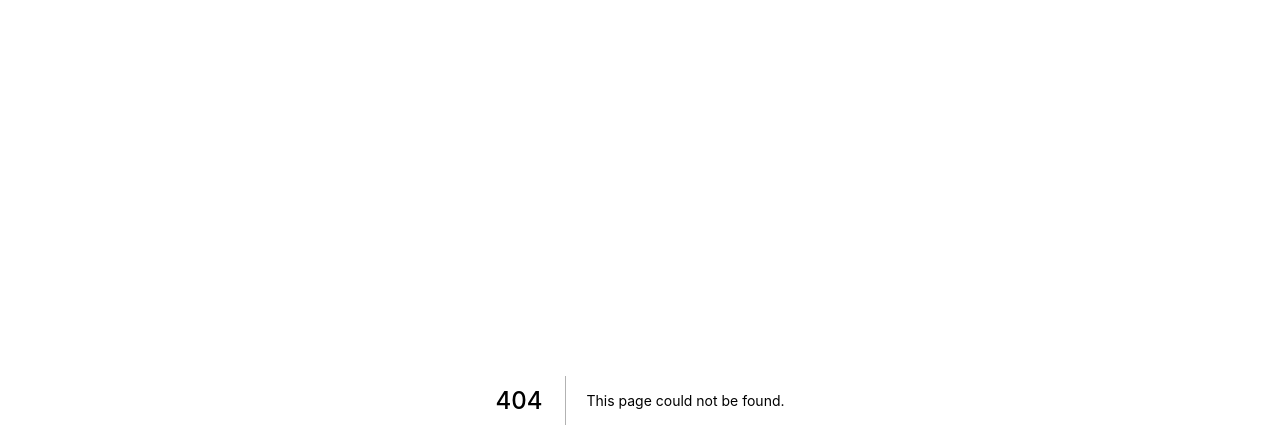
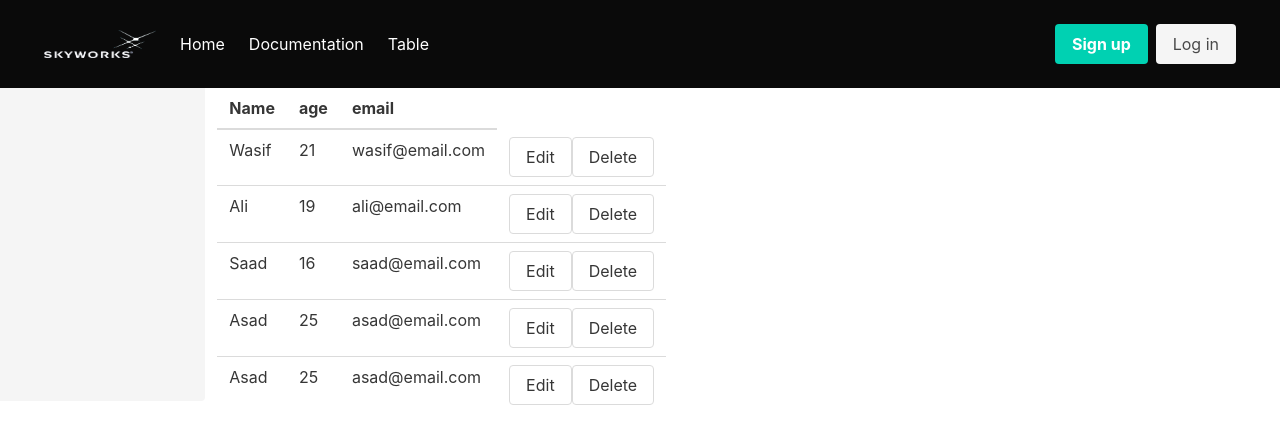
Before and after one commit to ling910520/my-tpm-consumption, a Next.js app: page /table in a window 1280 px wide. Before the commit this address had no page. Shown: the top 448 px of the page. Built offline with nearby package versions, Linux system fonts and the light colour scheme.

Commit message:
useeffect  update table

```diff
--- a/components/navbar.js
+++ b/components/navbar.js
@@ -26,35 +26,14 @@ const [burgerState,setBurgerState]= useState(false);
           </a>
         </Link>
 
-
       <a className="navbar-item" href='###'>
         Documentation
       </a>
-
-      <div className="navbar-item has-dropdown is-hoverable">
-        <a className="navbar-link" href='###'>
-          More
-        </a>
-
-        <div className="navbar-dropdown">
-        <Link href='/about'>
+      <Link href='/table'>
         <a className="navbar-item" >
-            About
+            Table
           </a>
         </Link>
-
-          <a className="navbar-item" href='###'>
-            Jobs
-          </a>
-          <a className="navbar-item" href='###'>
-            Contact
-          </a>
-          <hr className="navbar-divider"/>
-          <a className="navbar-item" href='###'>
-            Report an issue
-          </a>
-        </div>
-      </div>
     </div>
 
     <div className="navbar-end">
--- a/pages/index.js
+++ b/pages/index.js
@@ -1,6 +1,8 @@
-
+import Layout from '../components/Layout'
 const Home = () =>{
-return(<div>test</div>)
+return(
+    <Layout></Layout>
+)
 }
 
 
--- /dev/null
+++ b/pages/table.js
@@ -0,0 +1,61 @@
+import Layout from '../components/Layout'
+import React, { useState,useEffect} from 'react'
+const Table = () =>{
+    const data = [
+        { id: 1, name: 'Wasif', age: 21, email: 'wasif@email.com',address:"178,bukit pelandok,71960,pd,ns,msia" },
+        { id: 2, name: 'Ali', age: 19, email: 'ali@email.com',address:"178,bukit pelandok,71960,pd,ns,msia" },
+        { id: 3, name: 'Saad', age: 16, email: 'saad@email.com',address:"178,bukit pelandok,71960,pd,ns,msia"},
+        { id: 4, name: 'Asad', age: 25, email: 'asad@email.com',address:"178,bukit pelandok,71960,pd,ns,msia"},
+        { id: 5, name: 'Asad', age: 25, email: 'asad@email.com',address:"178,bukit pelandok,71960,pd,ns,msia"}
+        ]
+    const [users, setUsers] = useState(data)
+    const renderTable = ()=>{
+      return users.map((x,index)=>{
+        return (
+        <tr key={index}>
+        <td>{x.name}</td>
+        <td>{x.age}</td>
+        <td>{x.email}</td>
+        <td>
+            <button className="button muted-button"
+              onClick={() => {
+                editRow(x.name)
+              }}>Edit
+              </button>
+            <button className="button muted-button">Delete</button>
+        </td>
+        </tr>
+        )
+      })
+    }
+    const editRow = name =>{
+      setUsers(users.map(user => (user.name === name ? Object.assign({}, user,{name:'wasifupdated'}) : user)))
+    }
+
+      // Similar to componentDidMount and componentDidUpdate:
+      useEffect(() => {
+        renderTable()
+        console.log(users)
+      },[users]);
+
+return(
+    <Layout>
+  <table className='table bordered'>
+    <thead>
+      <tr>
+        <th>Name</th>
+        <th>age</th>
+        <th>email</th>
+      </tr>
+    </thead>
+    <tbody>
+      {renderTable()}
+    </tbody>
+  </table>
+
+    </Layout>
+)
+}
+
+
+export default Table;
```
Also changed, not shown: 1 other file (tests, documents, lock files or other folders).
